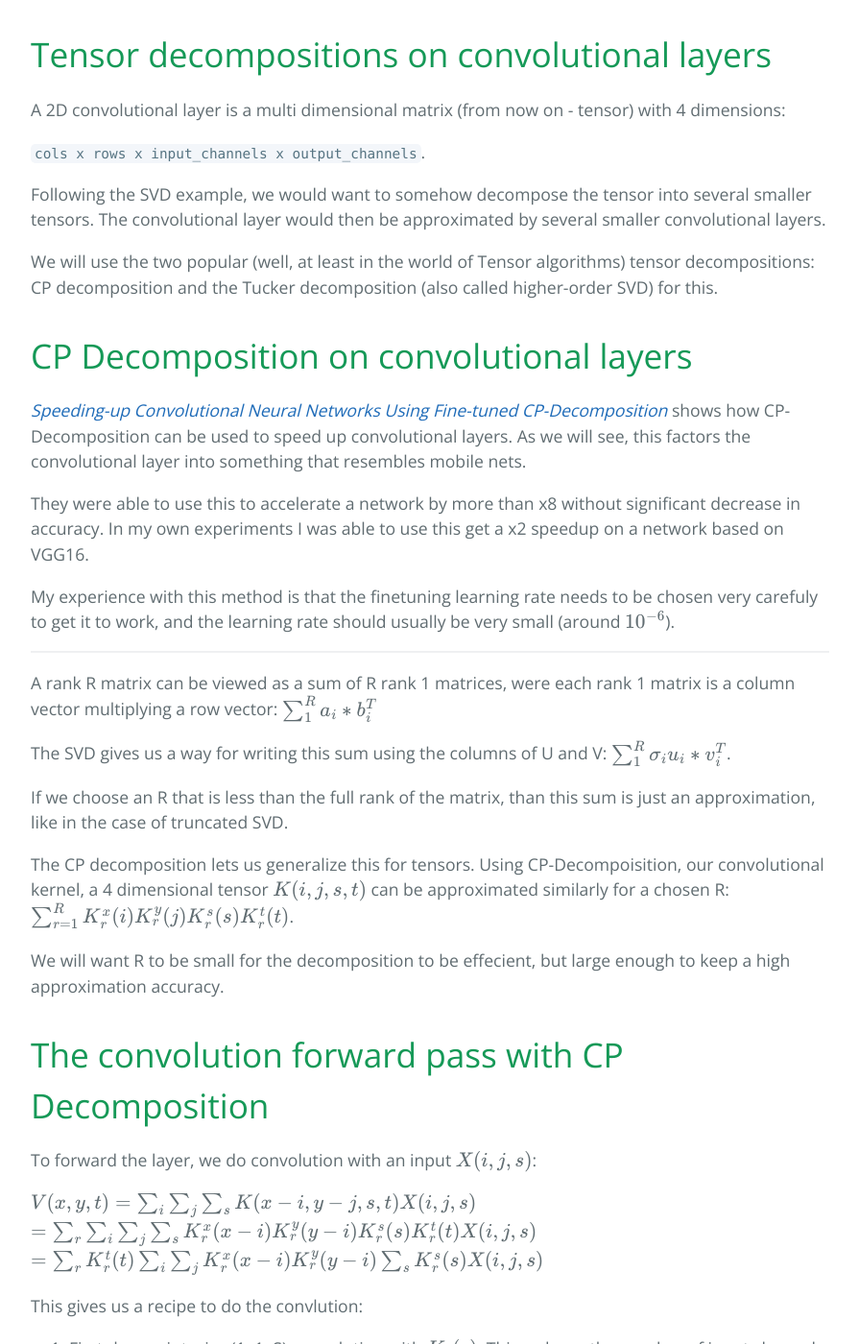
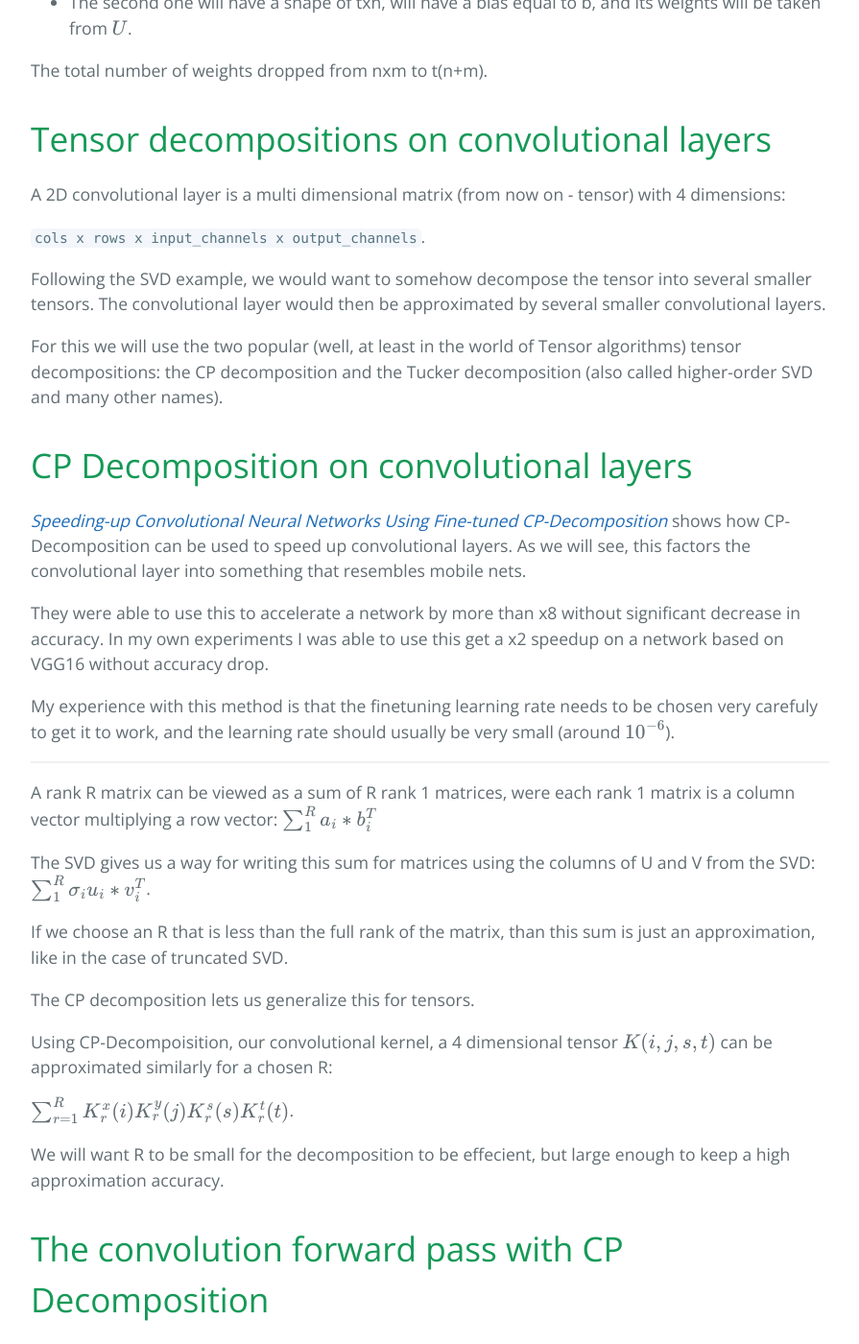
Before and after one commit to jacobgil/jacobgil.github.io, a Jekyll site: the page built from _posts/2018-01-23-tensor-decompositions-deep-neural-networks.md, in a window 1280 px wide and 1400 px high, scrolled down 2542 px. Shown: the whole window at 96% size, without its empty margins (192-1087 px from the left). Built offline with Jekyll 4.4.1, drawn with Linux system fonts in a browser that asks for light colours; formulas are drawn with MathJax 3; comment, search, counter and statistics services are not loaded; some of the changed text lies outside the part shown.

Commit message:
Update 2018-01-23-tensor-decompositions-deep-neural-networks.md

```diff
--- a/_posts/2018-01-23-tensor-decompositions-deep-neural-networks.md
+++ b/_posts/2018-01-23-tensor-decompositions-deep-neural-networks.md
@@ -78,7 +81,7 @@ A 2D convolutional layer is a multi dimensional matrix (from now on - tensor) wi
 
 Following the SVD example, we would want to somehow decompose the tensor into several smaller tensors. The convolutional layer would then be approximated by several smaller convolutional layers.
 
-We will use the two popular (well, at least in the world of Tensor algorithms) tensor decompositions: CP decomposition and the Tucker decomposition (also called higher-order SVD) for this.
+For this we will use the two popular (well, at least in the world of Tensor algorithms) tensor decompositions: the CP decomposition and the Tucker decomposition (also called higher-order SVD and many other names).
 
 # CP Decomposition on convolutional layers
 
@@ -86,7 +89,7 @@ We will use the two popular (well, at least in the world of Tensor algorithms) t
 As we will see, this factors the convolutional layer into something that resembles mobile nets.
 
 They were able to use this to accelerate a network by more than x8 without significant decrease in accuracy. In my own experiments I was able to use this get a x2 speedup on a network based
-on VGG16.
+on VGG16 without accuracy drop.
 
 My experience with this method is that the finetuning learning rate needs to be chosen very carefuly to get it to work, and the learning rate should usually be very small (around $$ 10^{-6} $$).
 
@@ -97,13 +100,15 @@ My experience with this method is that the finetuning learning rate needs to be
 
 A rank R matrix can be viewed as a sum of R rank 1 matrices, were each rank 1 matrix is a column vector multiplying a row vector: $$ \sum_1^Ra_i*b_i^T $$
 
-The SVD gives us a way for writing this sum using the columns of  U and V:
+The SVD gives us a way for writing this sum for matrices using the columns of  U and V from the SVD:
 $$\sum_1^R \sigma_i u_i*v_i^T$$.
 
 If we choose an R that is less than the full rank of the matrix, than this sum is just an approximation, like in the case of truncated SVD.
 
 The CP decomposition lets us generalize this for tensors.
+
 Using CP-Decompoisition, our convolutional kernel, a 4 dimensional tensor $$K(i, j, s, t)$$ can be approximated similarly for a chosen R:
+
 $$ \sum_{r=1}^R K^x_r(i)K^y_r(j)K^s_r(s)K^t_r(t) $$.
 
 We will want R to be small for the decomposition to be effecient, but large enough to keep a high approximation accuracy.
```
Also changed, not shown: other parts of _posts/2018-01-23-tensor-decompositions-deep-neural-networks.md (+6 -3 lines).
